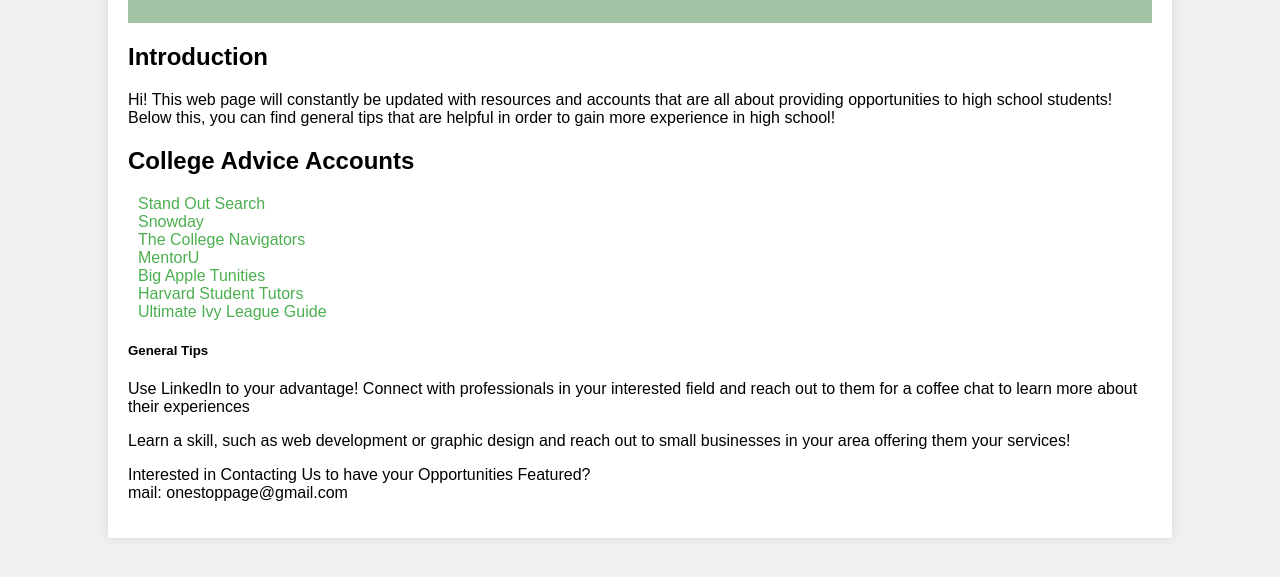
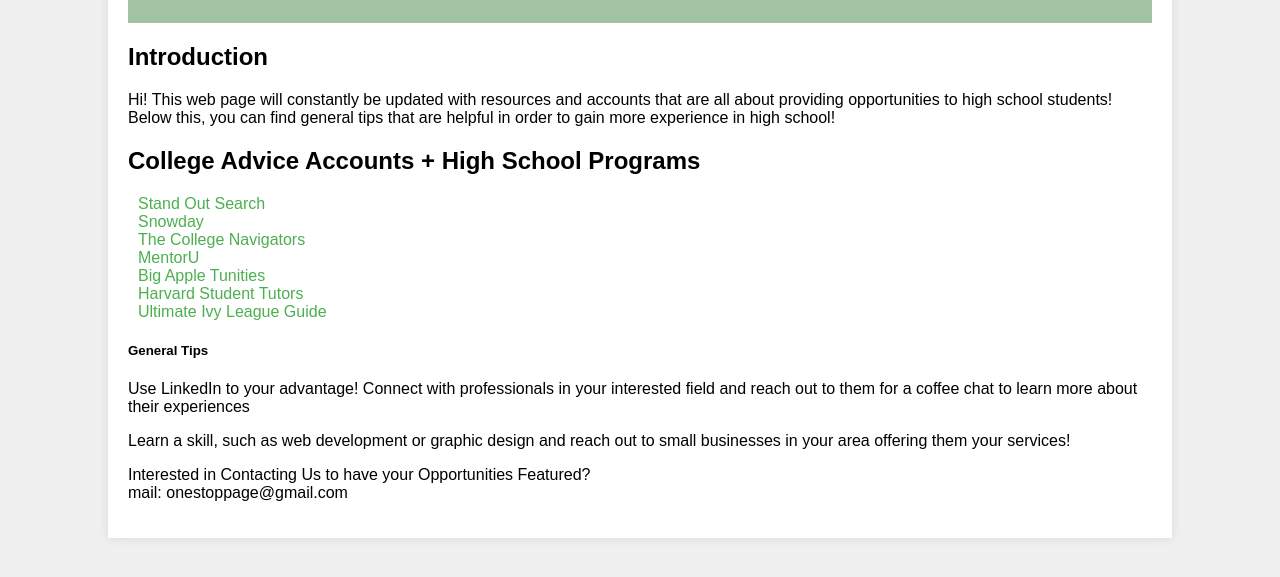
Before and after one commit to divyabivya/One-Page-High-School-Resource-Project, a plain HTML site: page index.html in a window 1280 px wide. Shown: the part 131-708 px from the top of the page. Drawn offline with Linux system fonts and the light colour scheme.

Commit message:
Update index.html

```diff
--- a/index.html
+++ b/index.html
@@ -52,7 +52,7 @@
         </section>
 
         <section class="social-links">
-            <h2>College Advice Accounts </h2>
+            <h2>College Advice Accounts + High School Programs </h2>
             <a href="https://www.instagram.com/standout.search" target="_blank"> Stand Out Search </a>
             <br>
             <a href="https://www.instagram.com/snowday_edu" target="_blank"> Snowday </a>
```
